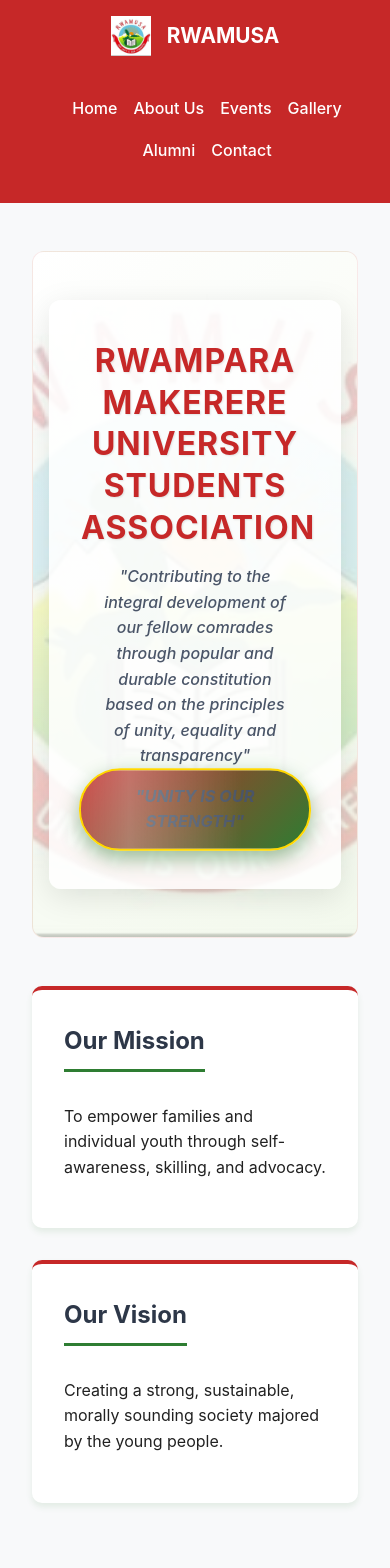
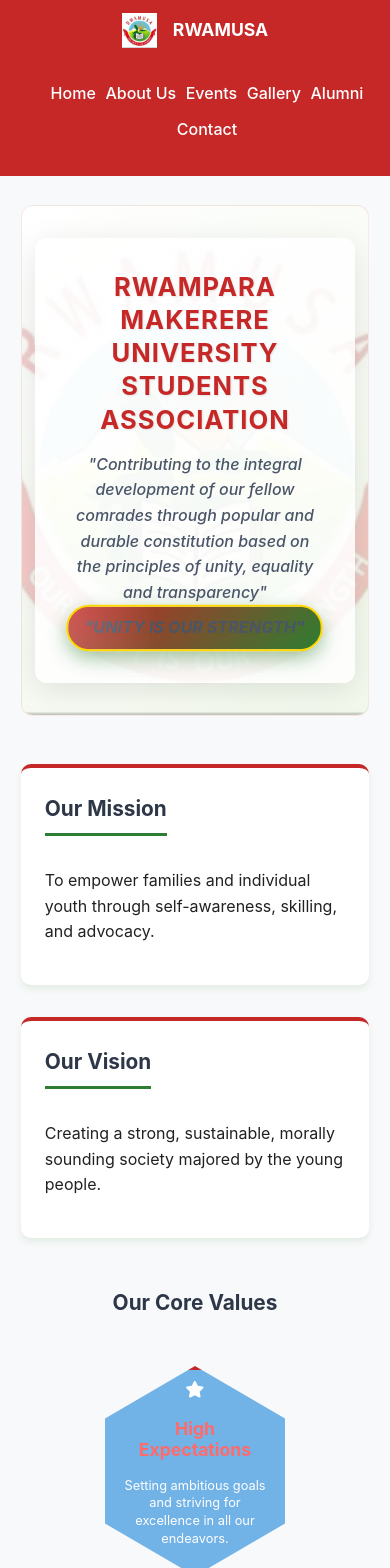
Before and after one commit to anthonybyamugisha/rwamusa, a React (Create React App) app: page / in a window 390 px wide. Shown: the top 1568 px of the page. Built offline with nearby package versions, Linux system fonts and the light colour scheme.

Commit message:
Make the system mobile responsive

```diff
--- a/src/App.css
+++ b/src/App.css
@@ -130,10 +130,34 @@
   margin-bottom: 1rem;
 }
 
-/* Responsive Design */
+/* Tablet Responsive Design */
+@media (max-width: 1024px) {
+  .nav-container {
+    padding: 0 1.5rem;
+  }
+
+  .logo-text {
+    font-size: 1.6rem;
+  }
+
+  .nav-links li {
+    margin-left: 1rem;
+  }
+
+  .main-content {
+    padding: 1.5rem;
+  }
+
+  .logo-image {
+    height: 45px;
+  }
+}
+
+/* Mobile Responsive Design */
 @media (max-width: 768px) {
   .nav-container {
     flex-direction: column;
+    padding: 0 1rem;
   }
 
   .logo-container {
@@ -161,4 +185,43 @@
   .logo-text {
     font-size: 1.5rem;
   }
+
+  .page-container {
+    padding: 0 0.5rem;
+  }
 }
+
+/* Small Mobile Devices */
+@media (max-width: 480px) {
+  .navigation {
+    padding: 0.8rem 0;
+  }
+
+  .nav-container {
+    padding: 0 0.5rem;
+  }
+
+  .logo-text {
+    font-size: 1.3rem;
+  }
+
+  .nav-links {
+    margin-top: 0.8rem;
+  }
+
+  .nav-links li {
+    margin: 0.3rem;
+  }
+
+  .main-content {
+    padding: 0.8rem;
+  }
+
+  .logo-image {
+    height: 35px;
+  }
+
+  .card {
+    padding: 1rem;
+  }
+}
--- a/src/components/Footer.css
+++ b/src/components/Footer.css
@@ -118,6 +118,45 @@
   text-decoration: underline;
 }
 
+/* Tablet Responsive Design */
+@media (max-width: 1024px) {
+  .footer {
+    padding: 1.5rem 0 0.8rem;
+  }
+
+  .footer-container {
+    gap: 1.5rem;
+    padding: 0 1.5rem;
+  }
+
+  .footer-logo-image {
+    height: 50px;
+  }
+
+  .logo-text {
+    font-size: 1.3rem;
+  }
+
+  .motto {
+    font-size: 1rem;
+  }
+
+  .social-icons {
+    gap: 0.8rem;
+  }
+
+  .social-icons a {
+    width: 35px;
+    height: 35px;
+  }
+
+  .footer-bottom {
+    margin: 1.5rem auto 0;
+    padding: 0.8rem 1.5rem 0;
+  }
+}
+
+/* Mobile Responsive Design */
 @media (max-width: 768px) {
   .footer-container {
     grid-template-columns: 1fr;
@@ -141,4 +180,65 @@
   .motto {
     font-size: 1rem;
   }
+
+  .social-icons a {
+    width: 35px;
+    height: 35px;
+  }
+
+  .social-icons svg {
+    width: 18px;
+    height: 18px;
+  }
 }
+
+/* Small Mobile Devices */
+@media (max-width: 480px) {
+  .footer {
+    padding: 1rem 0 0.5rem;
+  }
+
+  .footer-container {
+    padding: 0 1rem;
+    gap: 1rem;
+  }
+
+  .footer-logo-image {
+    height: 40px;
+  }
+
+  .logo-text {
+    font-size: 1.1rem;
+  }
+
+  .motto {
+    font-size: 0.9rem;
+  }
+
+  .footer-section h4 {
+    font-size: 1rem;
+  }
+
+  .social-icons {
+    gap: 0.6rem;
+  }
+
+  .social-icons a {
+    width: 30px;
+    height: 30px;
+  }
+
+  .social-icons svg {
+    width: 16px;
+    height: 16px;
+  }
+
+  .footer-bottom {
+    margin: 1rem auto 0;
+    padding: 0.5rem 1rem 0;
+  }
+
+  .footer-bottom p {
+    font-size: 0.9rem;
+  }
+}
--- a/src/pages/AboutUsPage.css
+++ b/src/pages/AboutUsPage.css
@@ -332,7 +332,51 @@
   }
 }
 
-/* Responsive Design */
+/* Tablet Responsive Design */
+@media (max-width: 1024px) {
+  .about-page {
+    padding: 1.5rem 0.8rem;
+  }
+
+  .who-we-are, .location-section, .areas-of-operation-section, .leadership-section {
+    padding: 2rem;
+  }
+
+  .who-we-are h2, .location-section h2, .areas-of-operation-section h2, .leadership-section h2 {
+    font-size: 1.8rem;
+  }
+
+  .who-we-are p, .location-section p, .areas-of-operation-section p {
+    font-size: 1.05rem;
+  }
+
+  .leader-image {
+    width: 130px;
+    height: 130px;
+  }
+
+  .leader-name {
+    font-size: 1.2rem;
+  }
+
+  .leader-position {
+    font-size: 1rem;
+  }
+
+  .leader-speech {
+    font-size: 0.95rem;
+  }
+
+  .leaders-row {
+    grid-template-columns: repeat(auto-fit, minmax(280px, 1fr));
+  }
+
+  .other-leaders-row {
+    grid-template-columns: repeat(auto-fit, minmax(230px, 1fr));
+  }
+}
+
+/* Mobile Responsive Design */
 @media (max-width: 768px) {
   .who-we-are h2, .org-details h2, .location-section h2, .areas-of-operation-section h2, .leadership-section h2 {
     font-size: 1.5rem;
@@ -349,53 +393,62 @@
   .leaders-row, .other-leaders-row {
     grid-template-columns: 1fr;
   }
+
+  .leader-image {
+    width: 120px;
+    height: 120px;
   }
 
-.about-section {
-  margin-bottom: 2rem;
+  .leader-card {
+    padding: 1.2rem;
   }
 
-.about-section h2 {
-  color: #212121;
-  margin-bottom: 1.5rem;
+  .leadership-section {
+    padding: 2rem 1.5rem;
+  }
 }
 
-.symbolism-section {
-  background-color: #f8f9fa;
-  padding: 1.5rem;
-  border-radius: 8px;
+/* Small Mobile Devices */
+@media (max-width: 480px) {
+  .about-page {
+    padding: 1rem 0.5rem;
   }
 
-.symbolism-item {
-  margin-bottom: 1.5rem;
+  .who-we-are, .location-section, .areas-of-operation-section {
+    padding: 1.2rem;
   }
 
-.symbolism-item h3 {
-  color: #C62828;
-  margin-bottom: 0.5rem;
+  .leadership-section {
+    padding: 1.5rem 1rem;
   }
 
-.values-list {
-  display: grid;
-  grid-template-columns: repeat(auto-fit, minmax(250px, 1fr));
-  gap: 1rem;
-  list-style: none;
-  padding: 0;
+  .who-we-are h2, .location-section h2, .areas-of-operation-section h2, .leadership-section h2 {
+    font-size: 1.3rem;
   }
 
-.value-item {
-  padding: 1rem;
-  background-color: white;
-  border-radius: 4px;
-  box-shadow: 0 2px 4px rgba(0,0,0,0.1);
+  .who-we-are p, .location-section p, .areas-of-operation-section p {
+    font-size: 0.95rem;
   }
 
-.value-item strong {
-  color: #C62828;
+  .leader-image {
+    width: 100px;
+    height: 100px;
   }
 
-@media (max-width: 768px) {
-  .values-list {
-    grid-template-columns: 1fr;
+  .leader-name {
+    font-size: 1.1rem;
+  }
+
+  .leader-position {
+    font-size: 0.95rem;
+  }
+
+  .leader-speech {
+    font-size: 0.9rem;
+    padding: 0.8rem;
+  }
+
+  .leader-card {
+    padding: 1rem;
   }
 }
--- a/src/pages/AlumniNetworkPage.css
+++ b/src/pages/AlumniNetworkPage.css
@@ -161,6 +161,31 @@
   }
 }
 
+/* Tablet Responsive Design */
+@media (max-width: 1024px) {
+  .alumni-network-page {
+    padding: 1.5rem 0;
+  }
+
+  .alumni-profile-card, .card {
+    padding: 1.3rem;
+  }
+
+  .alumni-profile {
+    gap: 1.2rem;
+  }
+
+  .alumni-image {
+    width: 90px;
+    height: 90px;
+  }
+
+  .alumni-info h3 {
+    font-size: 1.4rem;
+  }
+}
+
+/* Mobile Responsive Design */
 @media (max-width: 768px) {
   .alumni-profile {
     flex-direction: column;
@@ -171,7 +196,44 @@
     margin: 0 auto;
   }
 
-  .alumni-profile-card {
+  .alumni-profile-card, .card {
     padding: 1rem;
   }
+
+  .alumni-image {
+    width: 80px;
+    height: 80px;
+  }
+
+  .alumni-info h3 {
+    font-size: 1.3rem;
+  }
 }
+
+/* Small Mobile Devices */
+@media (max-width: 480px) {
+  .alumni-network-page {
+    padding: 1rem 0;
+  }
+
+  .alumni-profile-card, .card {
+    padding: 0.8rem;
+  }
+
+  .alumni-image {
+    width: 70px;
+    height: 70px;
+  }
+
+  .alumni-info h3 {
+    font-size: 1.2rem;
+  }
+
+  .alumni-info p {
+    font-size: 0.9rem;
+  }
+
+  .alumni-bio {
+    font-size: 0.9rem;
+  }
+}
--- a/src/pages/ContactPage.css
+++ b/src/pages/ContactPage.css
@@ -178,8 +178,67 @@
   }
 }
 
+/* Tablet Responsive Design */
+@media (max-width: 1024px) {
+  .contact-page {
+    padding: 1.5rem 0;
+  }
+
+  .contact-content {
+    gap: 1.5rem;
+  }
+
+  .card {
+    padding: 1.3rem;
+  }
+
+  .form-group input,
+  .form-group textarea {
+    padding: 0.7rem;
+    font-size: 0.95rem;
+  }
+}
+
+/* Mobile Responsive Design */
 @media (max-width: 768px) {
   .contact-content {
     grid-template-columns: 1fr;
   }
+
+  .card {
+    padding: 1rem;
+  }
+
+  .form-group input,
+  .form-group textarea {
+    padding: 0.6rem;
+    font-size: 0.9rem;
+  }
+
+  .rwamusa-button {
+    padding: 0.6rem 1.2rem;
+    font-size: 0.9rem;
+  }
 }
+
+/* Small Mobile Devices */
+@media (max-width: 480px) {
+  .contact-page {
+    padding: 1rem 0;
+  }
+
+  .card {
+    padding: 0.8rem;
+  }
+
+  .form-group input,
+  .form-group textarea {
+    padding: 0.5rem;
+    font-size: 0.85rem;
+  }
+
+  .rwamusa-button {
+    padding: 0.5rem 1rem;
+    font-size: 0.85rem;
+  }
+}
--- a/src/pages/EventsPage.css
+++ b/src/pages/EventsPage.css
@@ -125,8 +125,55 @@
   }
 }
 
+/* Tablet Responsive Design */
+@media (max-width: 1024px) {
+  .events-page {
+    padding: 1.5rem 0;
+  }
+
+  .event-card {
+    padding: 1.3rem;
+  }
+
+  .event-card h3 {
+    font-size: 1.4rem;
+  }
+
+  .event-date {
+    font-size: 0.9rem;
+  }
+}
+
+/* Mobile Responsive Design */
 @media (max-width: 768px) {
   .event-card {
     padding: 1rem;
   }
+
+  .event-card h3 {
+    font-size: 1.3rem;
+  }
+
+  .event-date {
+    font-size: 0.85rem;
+  }
 }
+
+/* Small Mobile Devices */
+@media (max-width: 480px) {
+  .events-page {
+    padding: 1rem 0;
+  }
+
+  .event-card {
+    padding: 0.8rem;
+  }
+
+  .event-card h3 {
+    font-size: 1.2rem;
+  }
+
+  .event-date {
+    font-size: 0.8rem;
+  }
+}
--- a/src/pages/GalleryPage.css
+++ b/src/pages/GalleryPage.css
@@ -144,17 +144,61 @@
   }
 }
 
+/* Tablet Responsive Design */
+@media (max-width: 1024px) {
+  .gallery-page {
+    padding: 1.5rem 0;
+  }
+
+  .gallery-grid {
+    grid-template-columns: repeat(2, 1fr);
+    gap: 1.2rem;
+  }
+
+  .gallery-image, .gallery-item img.gallery-image {
+    height: 180px;
+  }
+
+  .gallery-item p {
+    padding: 0.8rem;
+    font-size: 0.95rem;
+  }
+}
+
+/* Mobile Responsive Design */
 @media (max-width: 768px) {
   .gallery-grid {
     grid-template-columns: repeat(auto-fill, minmax(200px, 1fr));
     gap: 1rem;
   }
 
-  .gallery-image {
+  .gallery-image, .gallery-item img.gallery-image {
     height: 150px;
   }
 
-  .gallery-item img.gallery-image {
-    height: 150px;
+  .gallery-item p {
+    padding: 0.7rem;
+    font-size: 0.9rem;
   }
 }
+
+/* Small Mobile Devices */
+@media (max-width: 480px) {
+  .gallery-page {
+    padding: 1rem 0;
+  }
+
+  .gallery-grid {
+    grid-template-columns: 1fr;
+    gap: 0.8rem;
+  }
+
+  .gallery-image, .gallery-item img.gallery-image {
+    height: 180px;
+  }
+
+  .gallery-item p {
+    padding: 0.6rem;
+    font-size: 0.85rem;
+  }
+}
--- a/src/pages/HomePage.css
+++ b/src/pages/HomePage.css
@@ -397,7 +397,65 @@
   font-size: 1rem;
 }
 
-/* Responsive Design */
+/* Tablet Responsive Design */
+@media (max-width: 1024px) {
+  .home-page {
+    padding: 1.5rem 0.8rem;
+  }
+
+  .hero-section {
+    padding: 5rem 1rem;
+    min-height: 450px;
+  }
+
+  .hero-section h1 {
+    font-size: 2.2rem;
+  }
+
+  .organization-name {
+    font-size: 1.8rem;
+  }
+
+  .mission-statement {
+    font-size: 1.3rem;
+  }
+
+  .motto {
+    font-size: 1.4rem;
+    padding: 0.7rem 1.8rem;
+  }
+
+  .mission-card h2, .vision-card h2 {
+    font-size: 1.6rem;
+  }
+
+  .core-values h2 {
+    font-size: 1.8rem;
+  }
+
+  .events-section h2 {
+    font-size: 1.6rem;
+  }
+
+  .value-card {
+    width: 220px;
+    height: 250px;
+  }
+
+  .value-icon {
+    font-size: 1.8rem;
+  }
+
+  .value-card h3 {
+    font-size: 1.2rem;
+  }
+
+  .value-card p {
+    font-size: 0.85rem;
+  }
+}
+
+/* Mobile Responsive Design */
 @media (max-width: 768px) {
   .mission-vision {
     grid-template-columns: 1fr;
@@ -426,6 +484,7 @@
 
   .motto {
     font-size: 1.2rem;
+    padding: 0.6rem 1.5rem;
   }
 
   .mission-card h2, .vision-card h2 {
@@ -470,3 +529,86 @@
     height: 120px;
   }
 }
+
+/* Small Mobile Devices */
+@media (max-width: 480px) {
+  .home-page {
+    padding: 1rem 0.5rem;
+  }
+
+  .hero-section {
+    padding: 2rem 0.8rem;
+    min-height: 350px;
+  }
+
+  .hero-content {
+    padding: 1.5rem 1rem;
+  }
+
+  .hero-section h1 {
+    font-size: 1.6rem;
+  }
+
+  .organization-name {
+    font-size: 1.3rem;
+  }
+
+  .mission-statement {
+    font-size: 1rem;
+  }
+
+  .motto {
+    font-size: 1rem;
+    padding: 0.5rem 1rem;
+  }
+
+  .mission-card, .vision-card {
+    padding: 1.5rem;
+  }
+
+  .mission-card h2, .vision-card h2 {
+    font-size: 1.3rem;
+  }
+
+  .core-values {
+    margin: 3rem 0;
+  }
+
+  .core-values h2 {
+    font-size: 1.3rem;
+    margin-bottom: 2rem;
+  }
+
+  .events-section {
+    margin: 3rem 0;
+  }
+
+  .events-section h2 {
+    font-size: 1.3rem;
+  }
+
+  .value-card {
+    width: 180px;
+    height: 210px;
+  }
+
+  .value-icon {
+    font-size: 1.6rem;
+  }
+
+  .value-card h3 {
+    font-size: 1.1rem;
+  }
+
+  .value-card p {
+    font-size: 0.8rem;
+  }
+
+  .event-card {
+    padding: 1.2rem;
+  }
+
+  .event-card h3 {
+    font-size: 1.2rem;
+  }
+}
```
Lines whose indentation alone changed are shown as unchanged.
